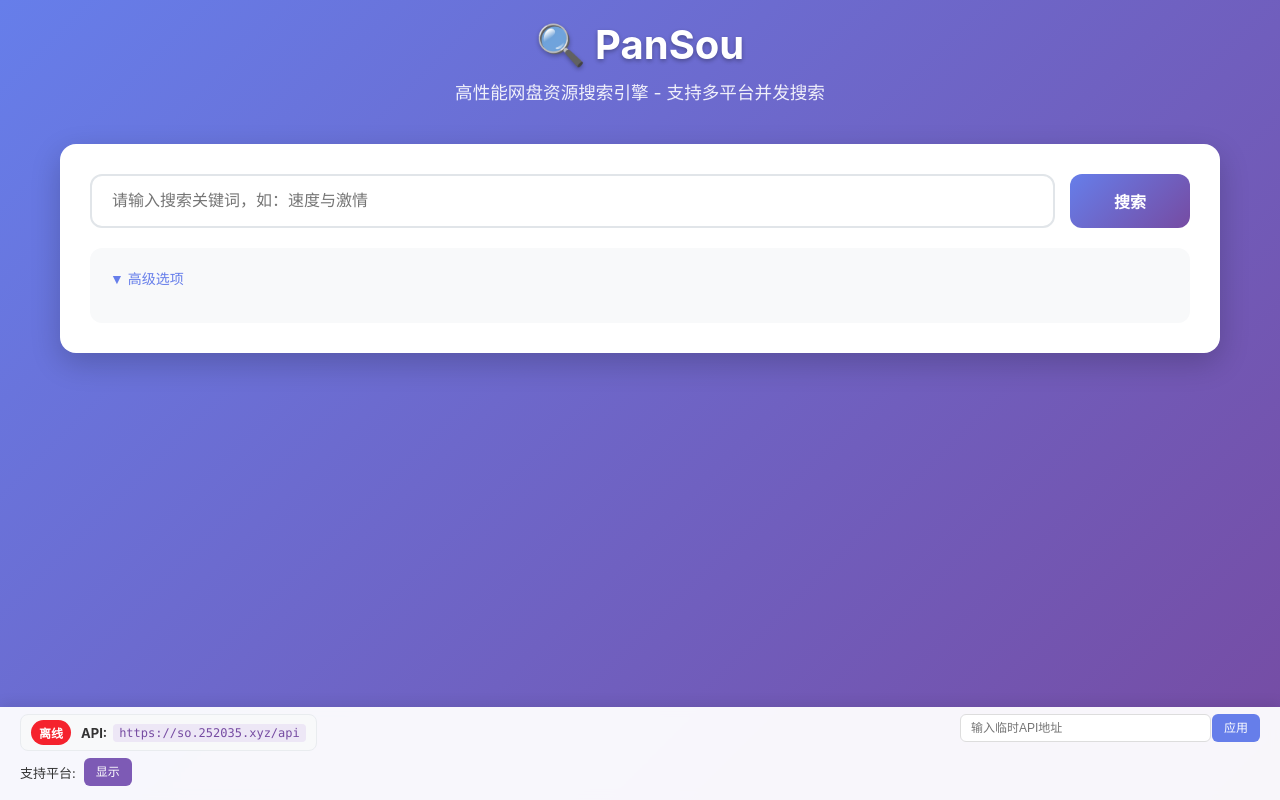
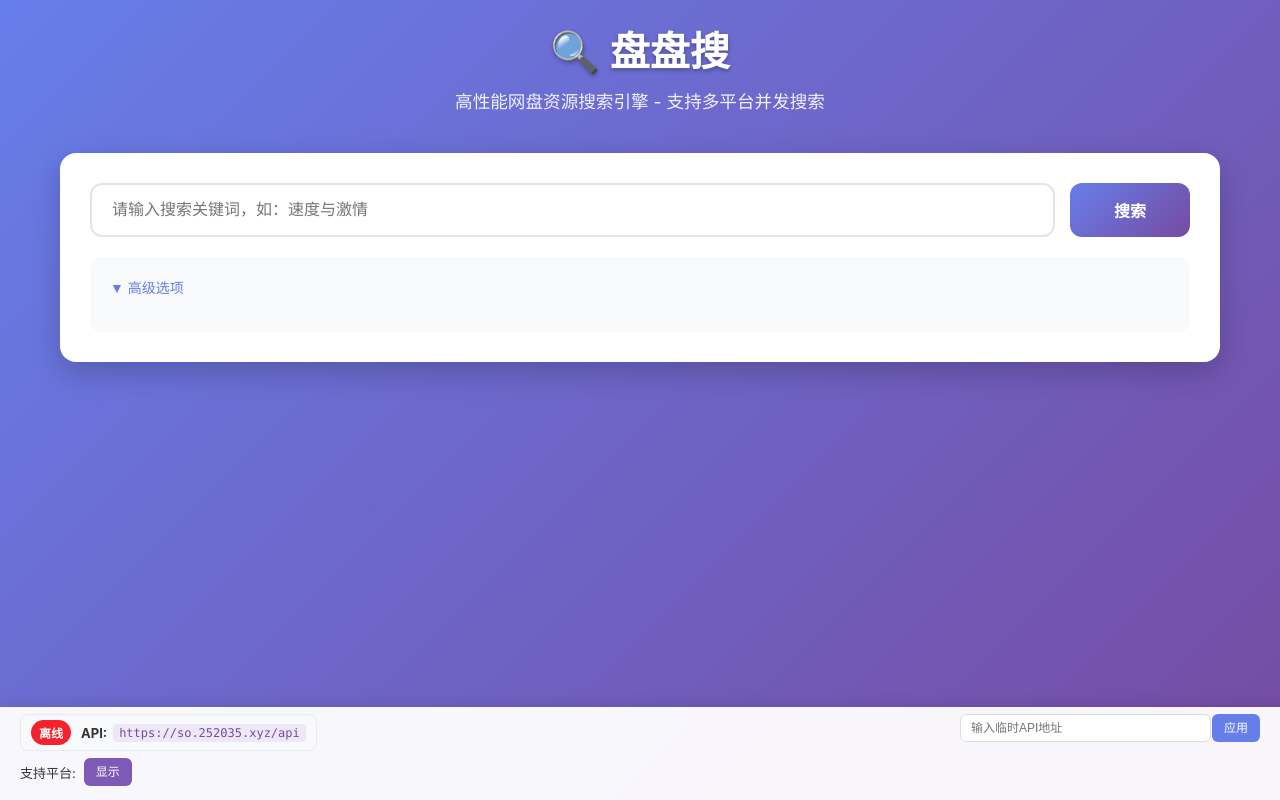
Before and after one commit to jjjyyyllll/pansou_ui, a Vue app: page index.html in a window 1280 px wide. Built offline with nearby package versions, Linux system fonts and the light colour scheme; no server answers.

Commit message:
Update index.html

```diff
--- a/index.html
+++ b/index.html
@@ -10,7 +10,7 @@
 <body>
 <div class="container">
     <div class="header">
-        <h1>🔍 PanSou</h1>
+        <h1>🔍 盘盘搜</h1>
         <p>高性能网盘资源搜索引擎 - 支持多平台并发搜索</p>
     </div>
 
```
